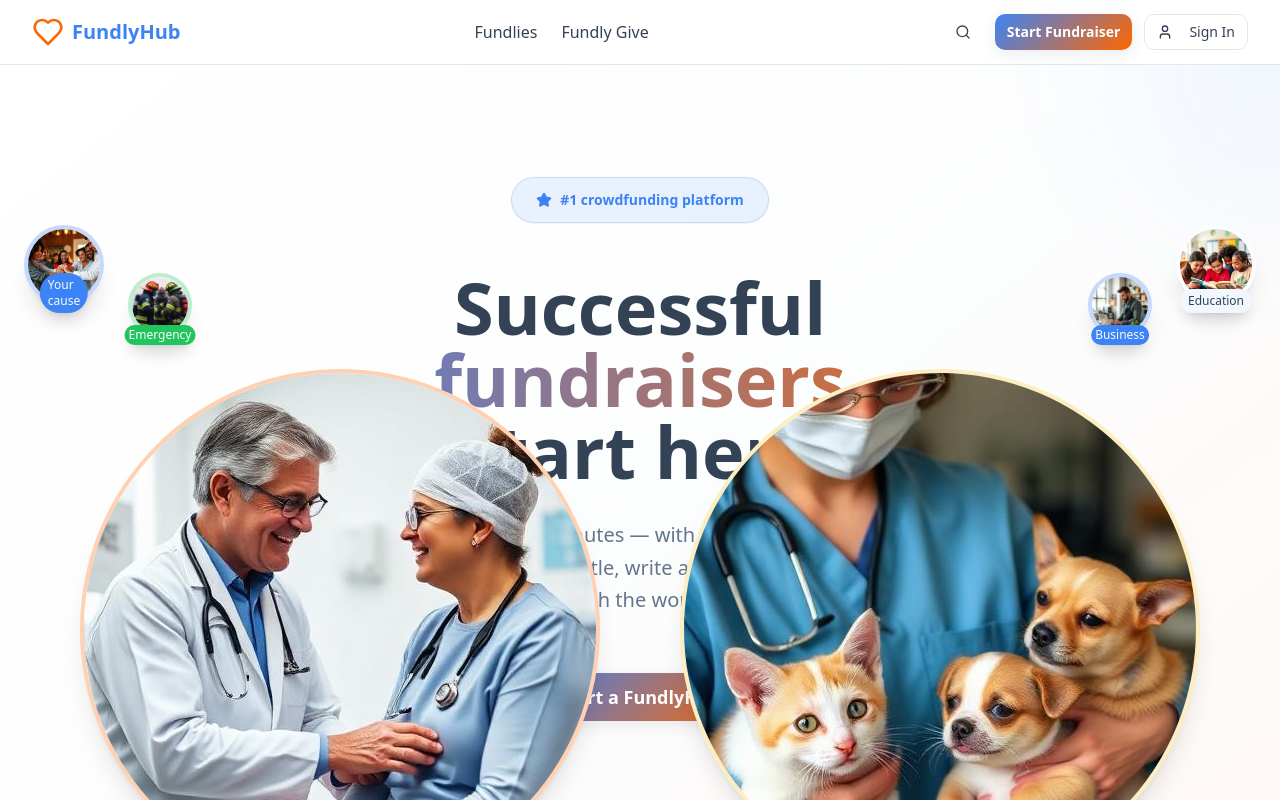
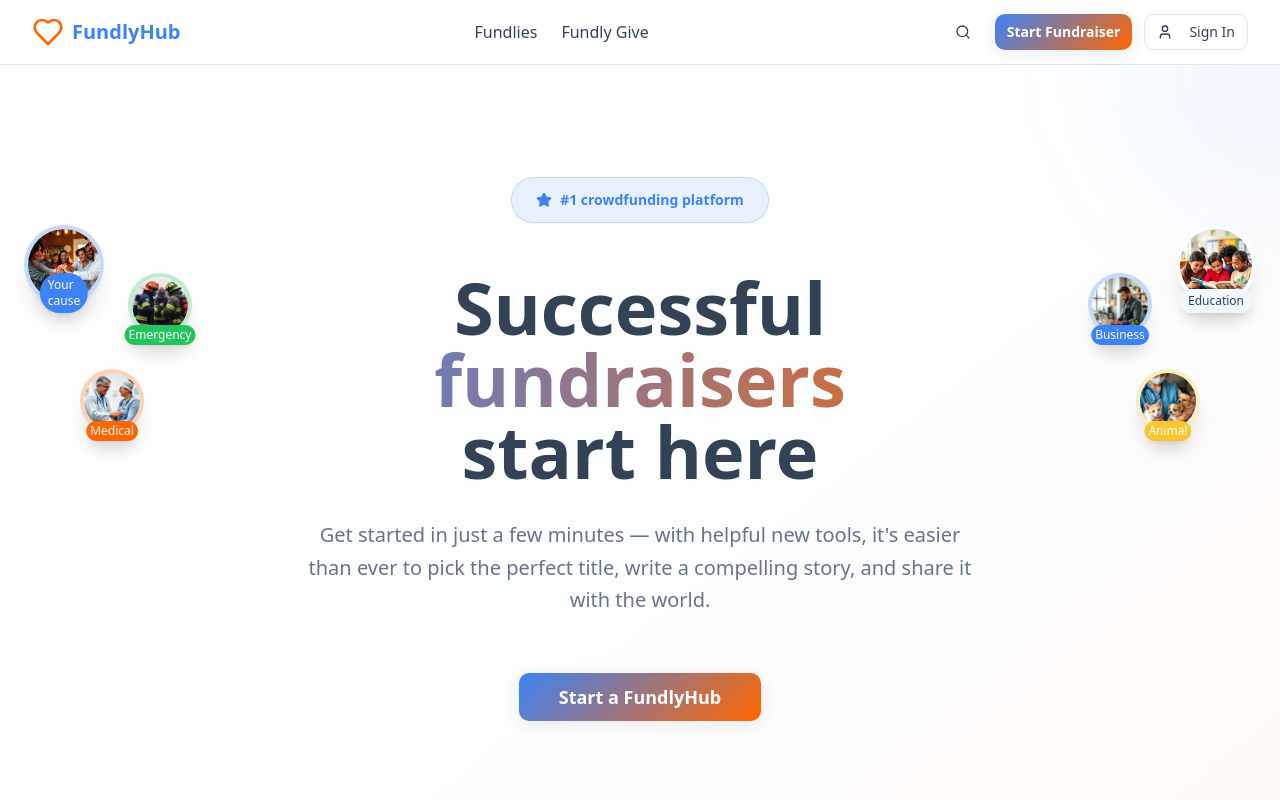
Before and after one commit to vrusavuk/fundlyhub, a React (Vite) app: page / in a window 1280 px wide. Shown: the top 800 px of the page. Built offline with nearby package versions, Linux system fonts and the light colour scheme; no server answers; the database is empty; the HTML template or start-up script is replaced by a standard one.

Commit message:
Fix overlapping floating elements

```diff
--- a/src/pages/Index.tsx
+++ b/src/pages/Index.tsx
@@ -88,10 +88,10 @@ const Index = () => {
 
               <div className="absolute top-48 left-20 animate-float" style={{animationDelay: '1s'}}>
                 <div className="relative">
-                  <div className="w-18 h-18 rounded-full border-4 border-accent/30 bg-white shadow-xl overflow-hidden">
+                  <div className="w-16 h-16 rounded-full border-4 border-accent/30 bg-white shadow-xl overflow-hidden">
                     <img src={medicalImage} alt="Medical" className="w-full h-full object-cover" />
                   </div>
-                  <div className="absolute -bottom-2 left-1/2 transform -translate-x-1/2 bg-accent text-accent-foreground px-2 py-1 rounded-full text-xs font-medium shadow-lg">
+                  <div className="absolute -bottom-2 left-1/2 transform -translate-x-1/2 bg-accent text-accent-foreground px-1 py-0.5 rounded-full text-xs font-medium shadow-lg">
                     Medical
                   </div>
                 </div>
@@ -122,10 +122,10 @@ const Index = () => {
 
               <div className="absolute top-48 right-20 animate-float" style={{animationDelay: '1.5s'}}>
                 <div className="relative">
-                  <div className="w-18 h-18 rounded-full border-4 border-warning/30 bg-white shadow-xl overflow-hidden">
+                  <div className="w-16 h-16 rounded-full border-4 border-warning/30 bg-white shadow-xl overflow-hidden">
                     <img src={animalImage} alt="Animal" className="w-full h-full object-cover" />
                   </div>
-                  <div className="absolute -bottom-2 left-1/2 transform -translate-x-1/2 bg-warning text-warning-foreground px-2 py-1 rounded-full text-xs font-medium shadow-lg">
+                  <div className="absolute -bottom-2 left-1/2 transform -translate-x-1/2 bg-warning text-warning-foreground px-1 py-0.5 rounded-full text-xs font-medium shadow-lg">
                     Animal
                   </div>
                 </div>
```
